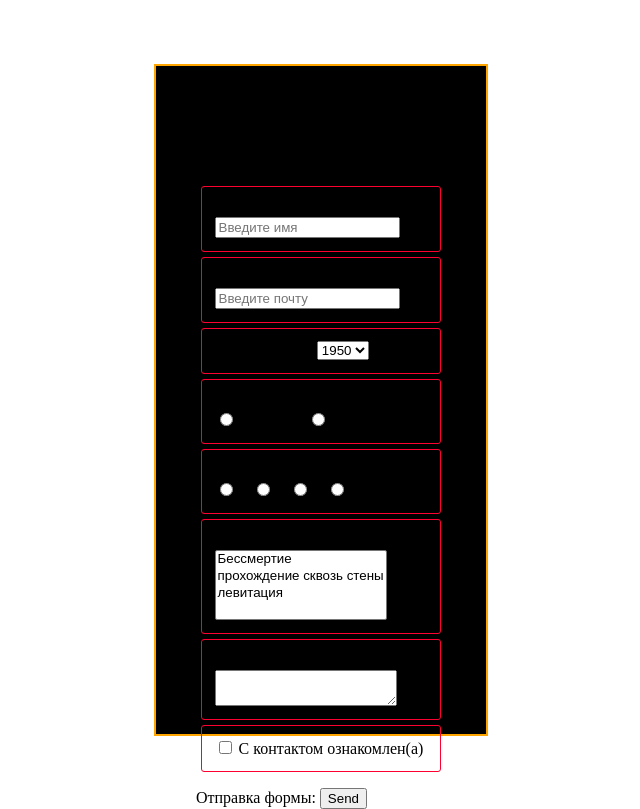
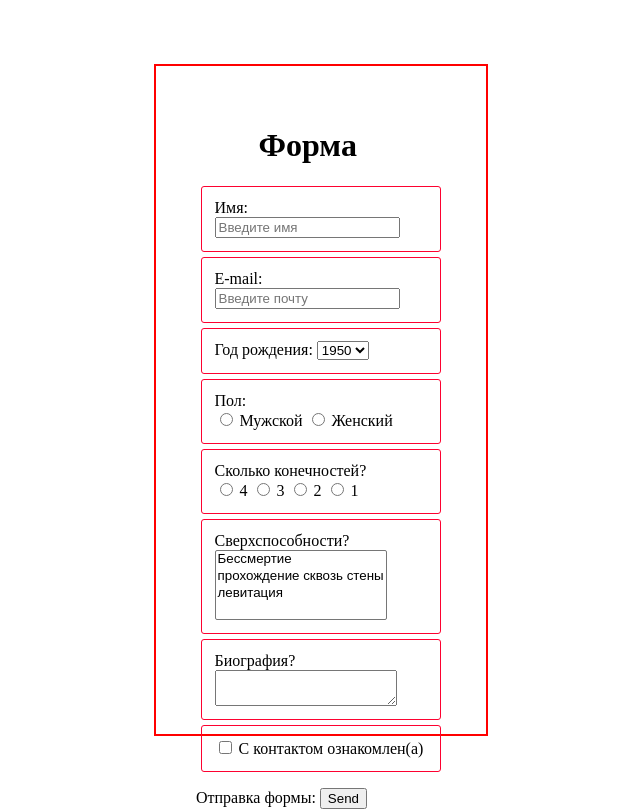
Before and after one commit to 4ard/44, a PHP site: page /form.php in a window 1280 px wide. Shown: the whole page, without its empty margins (319-959 px from the left). Run offline with PHP 8.4, Linux system fonts and the light colour scheme; data that the repository does not hold is empty.

Commit message:
form.php

```diff
--- a/form.php
+++ b/form.php
@@ -9,8 +9,8 @@ body{
 .main{
     padding: 40px;
     width: 250px;
-    background-color: black;
-    border: 2px solid orange;
+    background-color: white;
+    border: 2px solid red;
 }
 
 h1{
```
